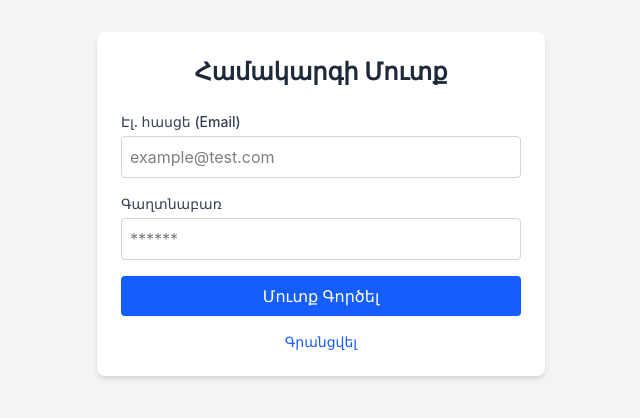
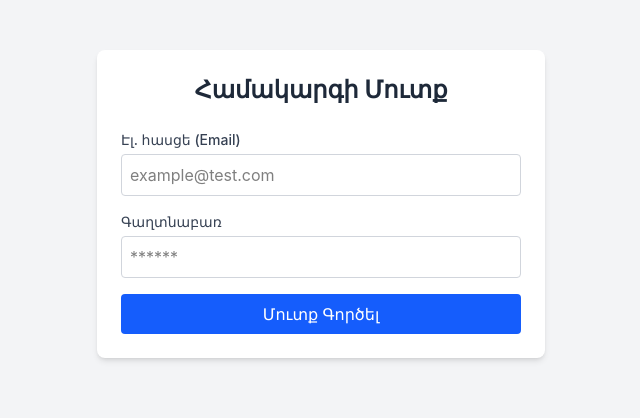
Before and after one commit to vazgenhayrapetyan/devac-post-front, a React (Vite) app: page /login in a window 1280 px wide. Shown: the part 196-614 px from the top of the page, without its empty margins (319-959 px from the left). Built offline with nearby package versions, Linux system fonts and the light colour scheme.

Commit message:
update 1.1.4

```diff
--- a/src/pages/Login.jsx
+++ b/src/pages/Login.jsx
@@ -81,9 +81,6 @@ export default function Login() {
                         {loading ? 'Խնդրում ենք սպասել...' : 'Մուտք Գործել'}
                     </button>
                 </form>
-                <a href="/register" className="text-blue-600 hover:underline text-sm block text-center mt-4">
-                    Գրանցվել
-                </a>
             </div>
         </div>
     );
```
